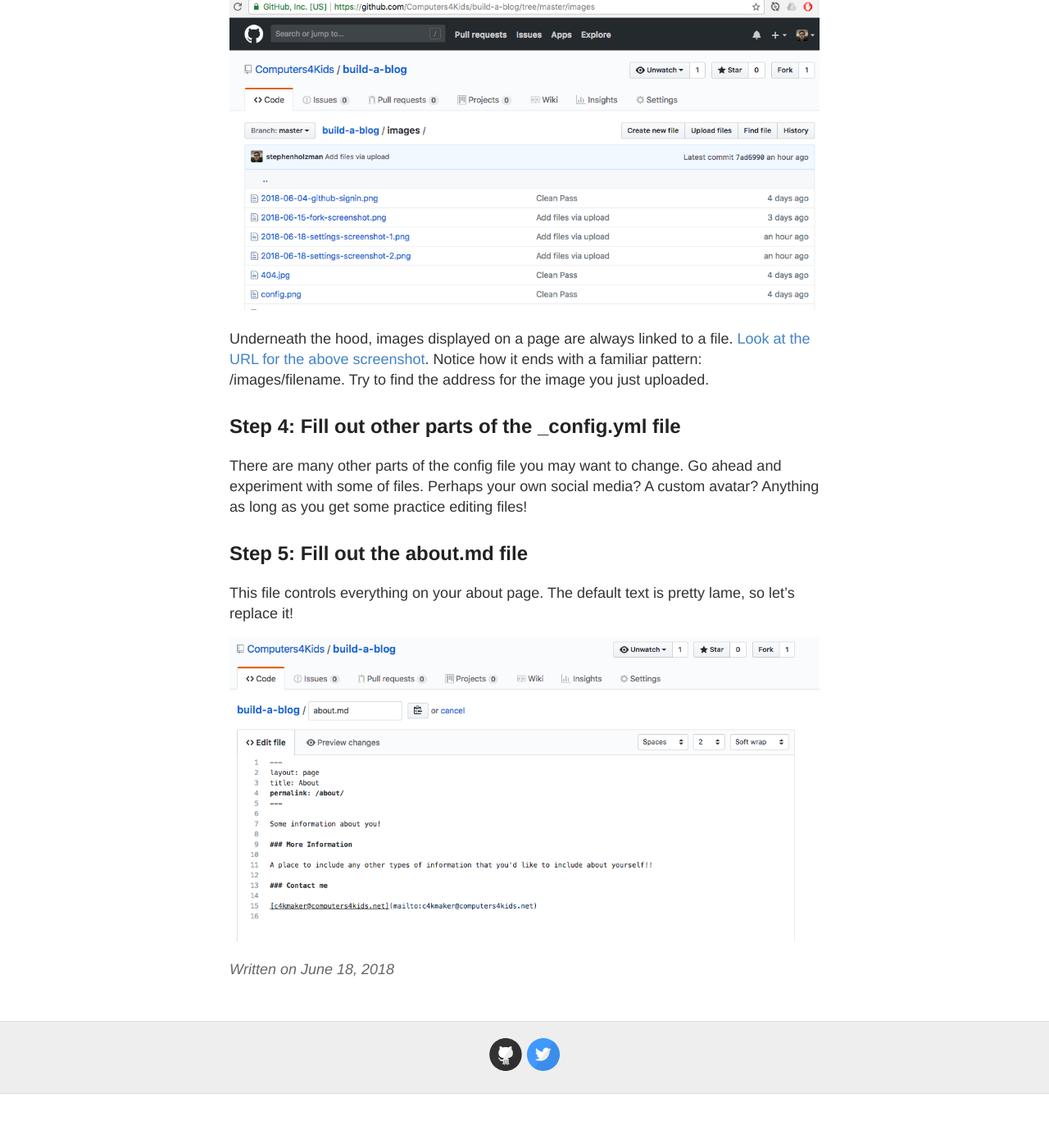
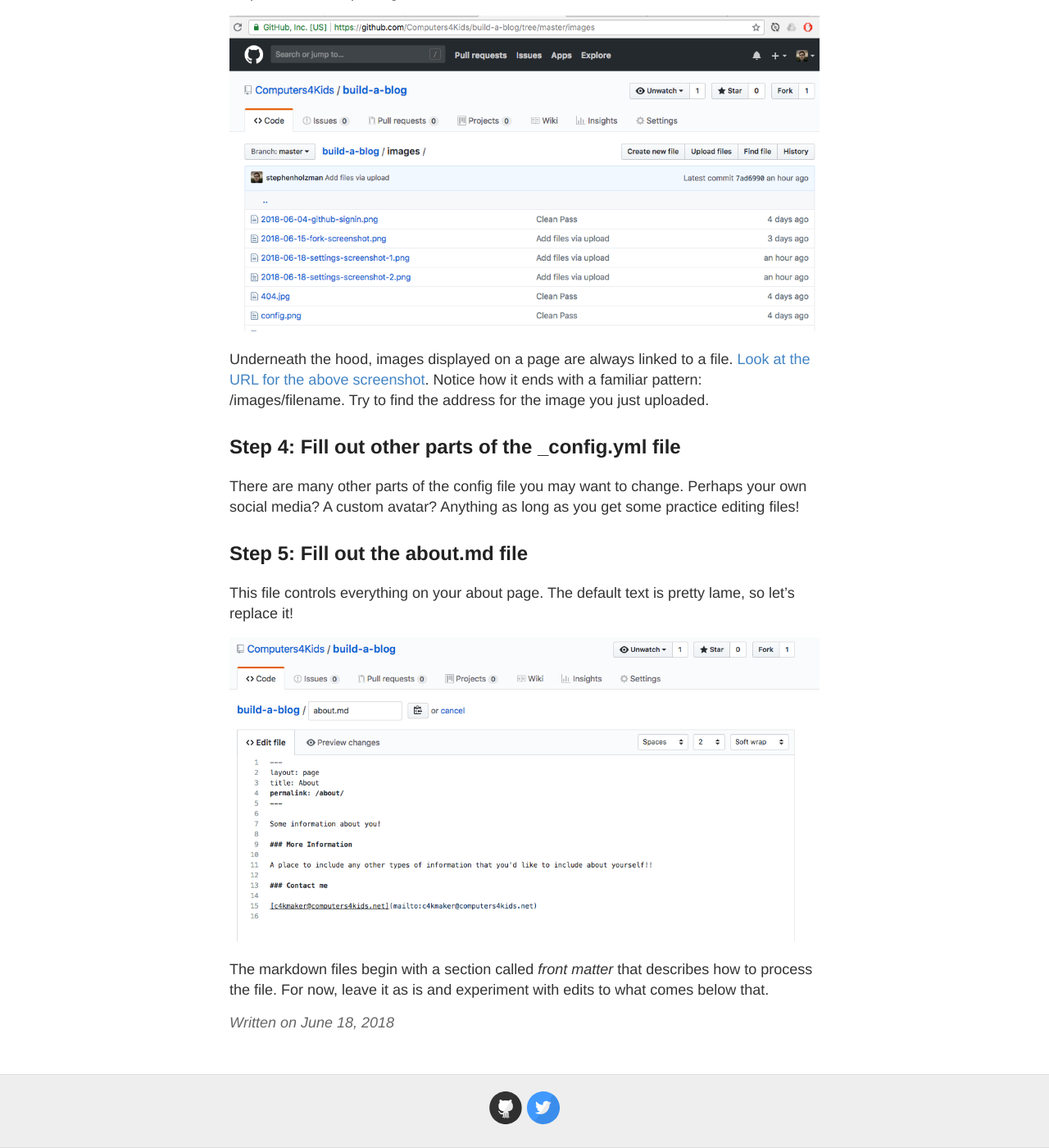
Before and after one commit to Computers4Kids/build-a-blog, a Jekyll site: the page built from _posts/2018-06-18-tutorial-part-2.md, in a window 1280 px wide and 1400 px high, scrolled down 2077 px. Shown: the whole window at 82% size. Built offline with Jekyll 4.4.1, drawn with Linux system fonts in a browser that asks for light colours; before the commit the page ends 3411 px from its top, so only the background shows below that; some of the changed text lies outside the part shown.

Commit message:
Update 2018-06-18-tutorial-part-2.md

```diff
--- a/_posts/2018-06-18-tutorial-part-2.md
+++ b/_posts/2018-06-18-tutorial-part-2.md
@@ -3,7 +3,7 @@ layout: post
 title: Part 2&#58; Editing Your Own Website
 ---
 
-[Part 1 of this series covered setting up a default website through GitHub]({{site.baseurl}}/tutorial-part-1/). This post covers editing files on GitHub, one way to make the website truly your own.
+[Part 1 of this series covered setting up a default website through GitHub]({{site.baseurl}}/tutorial-part-1/). This post covers editing files on GitHub, one way to make the website truly your own. Remember that you can check where your website is displayed in the *repository* settings tab.
 
 ### What This Post Covers
 
@@ -42,10 +42,12 @@ Underneath the hood, images displayed on a page are always linked to a file. [Lo
 
 ## Step 4: Fill out other parts of the _config.yml file
 
-There are many other parts of the config file you may want to change. Go ahead and experiment with some of files. Perhaps your own social media? A custom avatar? Anything as long as you get some practice editing files!
+There are many other parts of the config file you may want to change. Perhaps your own social media? A custom avatar? Anything as long as you get some practice editing files!
 
 ## Step 5: Fill out the about.md file
 
 This file controls everything on your about page. The default text is pretty lame, so let's replace it!
 
 ![About Markdown Screenshot]({{site.baseurl}}/images/2018-06-18-about-markdown-screenshot.png "About Markdown Screenshot")
+
+The markdown files begin with a section called *front matter* that describes how to process the file. For now, leave it as is and experiment with edits to what comes below that.
```
